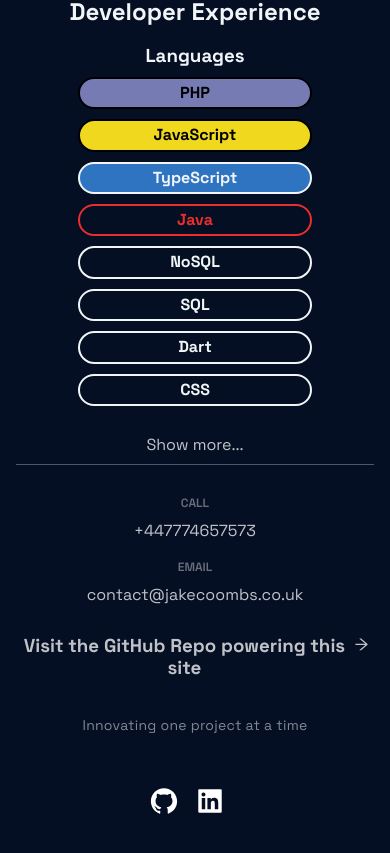
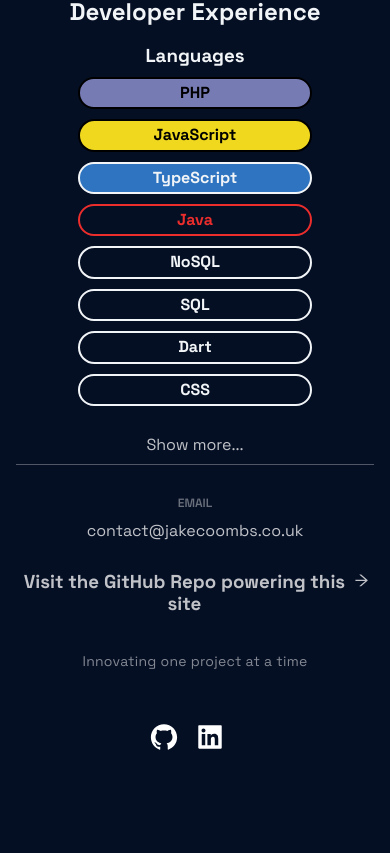
Before and after one commit to jakecoombs/personal-portfolio, a Next.js app: page / in a window 390 px wide. Shown: the part 1117-1970 px from the top of the page. After the commit the page ends 1940 px from the top, so only its background shows below. Built offline with nearby package versions, Linux system fonts and the light colour scheme; what @urql/exchange-graphcache, urql would draw is missing.

Commit message:
Remove phone number

```diff
--- a/src/components/molecules/Footer/Footer.tsx
+++ b/src/components/molecules/Footer/Footer.tsx
@@ -21,10 +21,6 @@ export const Footer = () => {
     <FooterWrapper>
       <LinkContainer>
         <LinkList>
-          <LinkColumn>
-            <LinkTitle>Call</LinkTitle>
-            <FooterLink href="tel:+447774657573">+447774657573</FooterLink>
-          </LinkColumn>
           <LinkColumn>
             <LinkTitle>Email</LinkTitle>
             <FooterLink href="mailto:contact@jakecoombs.co.uk">
```
